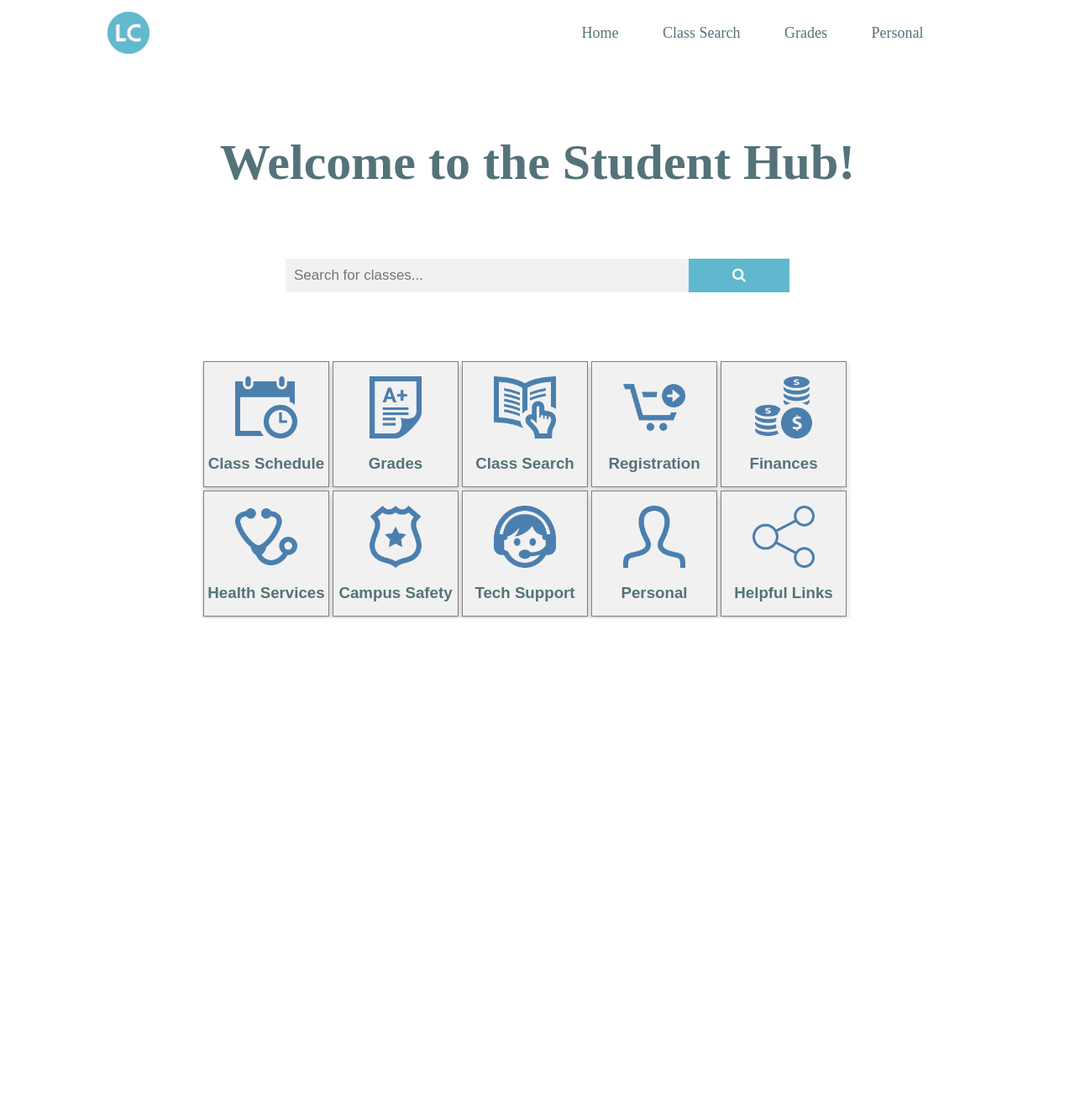
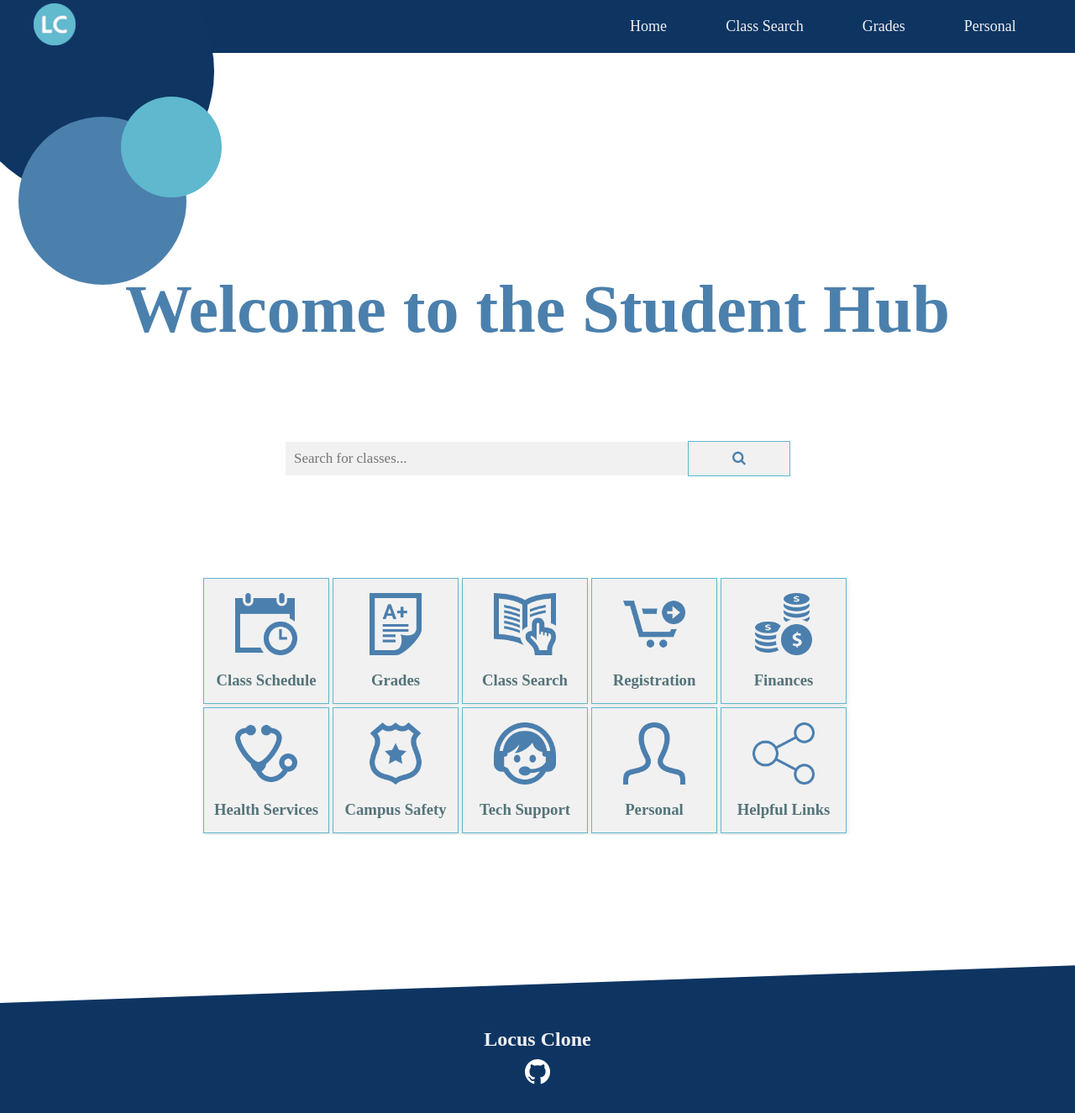
Before and after one commit to gabehug/CS324-Web-Design-Project, a plain HTML site: page index.html in a window 1280 px wide. Shown: the part 1-1326 px from the top of the page at 84% size. Before the commit the page ends 800 px from the top, so only its background shows below. Drawn offline with Linux system fonts and the light colour scheme.

Commit message:
final code for DEV week. Main layout and design complete

```diff
--- a/index.html
+++ b/index.html
@@ -12,7 +12,10 @@
     <header>
 
         <div class="logo-wrapper">
-            <img src="assets/logo.png" height= "50" alt="Locus Clone">
+            <a href="index.html">
+                <img src="assets/logo.png" height= "50" alt="Locus Clone">
+            </a>
+
 
         </div>
 
@@ -29,9 +32,21 @@
     </header>
 
     <main>
+        <div class="circles">
+            <span class="dot0"></span>
+            <span class="dot1"></span>
+            <span class="dot2"></span>
+        </div>
+
         <section class="welcome">
-            <h1>Welcome to the Student Hub!</h1>
+            <h1>Welcome to the Student Hub</h1>
         </section>
+
+        <div class="tripledot">
+            <span class="dot3"></span>
+            <span class="dot3"></span>
+            <span class="dot3"></span>
+        </div>
 
         <form class="search" style="margin:auto;max-width:600px">
             <input type="text" placeholder="Search for classes..." name="search">
@@ -41,43 +56,43 @@
 
         <section class="quicklinks">
             <div class="btn-group">
-                <button>
+                <button class="btn">
                     <img src="assets/classSchedule.png" width="50%">
                     <h3>Class Schedule</h3>
                 </button>
-                <button>
+                <button class="btn">
                     <img src="assets/grades.png" width="50%">
                     <h3>Grades</h3>
                 </button>
-                <button>
+                <button class="btn">
                     <img src="assets/classSearch.png" width="50%">
                     <h3>Class Search</h3>
                 </button>
-                <button>
+                <button class="btn">
                     <img src="assets/registration.png" width="50%">
                     <h3>Registration</h3>
                 </button>
-                <button>
+                <button class="btn">
                     <img src="assets/finances.png" width="50%">
                     <h3>Finances</h3>
                 </button>
-                <button>
+                <button class="btn">
                     <img src="assets/health.png" width="50%">
                     <h3>Health Services</h3>
                 </button>
-                <button>
+                <button class="btn">
                     <img src="assets/safety.png" width="50%">
                     <h3>Campus Safety</h3>
                 </button>
-                <button>
+                <button class="btn">
                     <img src="assets/techSupport.png" width="50%">
                     <h3>Tech Support</h3>
                 </button>
-                <button>
+                <button class="btn">
                     <img src="assets/personal.png" width="50%">
                     <h3>Personal</h3>
                 </button>
-                <button>
+                <button class="btn">
                     <img src="assets/links.png" width="50%">
                     <h3>Helpful Links</h3>
                 </button>
@@ -87,8 +102,17 @@
         </section>
     </main>
 
-
     <footer>
+        <div class="wrapper">
+            <div id="skew" class="cus-div">
+                <div class="content">
+                    <h2>Locus Clone</h2>
+                    <a href="https://github.com/gabehug/CS324-Web-Design-Project">
+                        <img src="assets/github.png" height= "30" alt="Project Github">
+                    </a>
+                </div>
+            </div>
+        </div>
 
     </footer>
 </body>
--- a/styles.css
+++ b/styles.css
@@ -3,13 +3,24 @@
     margin: 0px;
     padding: 0px;
     box-sizing: border-box;
+    font-family: Futura;
 }
+
+/*
+body {
+    background-image: url(/assets/dot-grid.png);
+}
+
+*/
+
+
 header {
     display: flex;
-    width: 80%;
-    height: 10vh;
+    width: 100%;
+    height: 8vh;
     margin: auto;
     align-items: center;
+    background-color: #0e3562;
 }
 
 /* NavBar Styles */
@@ -21,31 +32,32 @@ header {
 .logo-wrapper,
 nav {
     flex: 1;
+    margin-left: 40px;
 }
 
 .logo {
     font-weight: 400;
     margin: 5px;
+
 }
 
 .nav-links {
     justify-content:space-evenly;
     list-style: none;
-
 }
 
 .nav-link {
-    color:#547379;
+    color:#f1f1f1;
     font-size:18px;
     text-decoration: none;
-
 }
 
 .nav-link:hover {
     color: #5FB8CD;
 }
 
-@media (max-width: 800px) {
+
+@media (max-width: 900px) {
     .nav-link {
         font-size: 12px;
         text-decoration: none;
@@ -54,14 +66,28 @@ nav {
 
 .welcome h1{
    text-align: center;
-   font-size: 60px;
-   margin-top: 80px;
-   margin-bottom: 80px;
-   color: #547379;
+   font-size: 80px;
+   padding:1.4em;
+   color: #4b80ad;
+   margin-top: -0.3em;
 }
+
+
+@media (max-width: 920px) {
+    .welcome h1{
+        font-size: 60px;
+        text-decoration: none;
+        margin-top: .5em;
+    }
+}
+
 
 /* Search Box */
 
+.search {
+    padding-bottom: 10em;
+
+}
 form.search input[type=text] {
     margin-bottom: 80px;
     padding: 10px;
@@ -70,35 +96,45 @@ form.search input[type=text] {
     width: 80%;
     background: #f1f1f1;
     border: 0;
-
 }
 
 form.search button {
     float: left;
     width: 20%;
     padding: 10px;
-    background: #5FB8CD;
-    color: White;
+    background: #f1f1f1;
+    color: #4b80ad;
     font-size: 17px;
     cursor: pointer;
     border:0;
+    outline:.2px solid #5FB8CD;
 }
 
 form.search button:hover {
-    background: #547379;
+    background: #4b80ad;
+    color: #f1f1f1;
+    outline: 0.5px dotted #4b80ad;
 }
+
+@media (max-width: 920px) {
+    .search {
+        padding-left: 30px;
+        padding-right: 30px;
+    }
+}
+
 
 
 /* Quick Links */
 
-.btn-group  button {
-    box-shadow: 0 4px 8px 0 rgba(0, 0, 0, 0.2);
+.btn-group button {
+    box-shadow: 0 4px 8px 0 rgba(0, 0, 0, 0.1);
     width: 150px;
     height: 150px;
     float: left;
     margin: 2px;
     background-color: #f1f1f1;
-    border: 0.5px solid grey;
+    border: 0.2px solid #5FB8CD;
     font-size: 16px;
     color: #547379;
 }
@@ -111,17 +147,35 @@ form.search button:hover {
     width: 800px;
     overflow-y: auto;
     margin: auto;
+    margin-bottom: 200px;
+}
+
+.btn{
+    transition: transform .2s;
+}
+
+.btn:hover {
+    background: #4b80ad;
+    color: #f1f1f1;
+    border: 2px dotted #5FB8CD;
+}
+
+.btn:hover img{
+    filter: brightness(0) invert(1);
 }
 
 
-@media (max-width: 800px) {
+@media (max-width: 920px) {
     .btn-group {
         width: 80%;
         margin: auto;
+        margin-bottom: 100px;
+        overflow: hidden;
     }
     .btn-group button {
-        width: 90%;
+        width: 100%;
         height: 60px;
+        margin-bottom: 5px;
     }
     .btn-group h3 {
         margin-top: -10px;
@@ -129,4 +183,112 @@ form.search button:hover {
     .btn-group img {
         height:0;
     }
+
 }
+
+
+/* Footer */
+
+.cus-div {
+    width:100%;
+    position:sticky;
+    left:0;
+    bottom: 0;
+}
+
+#skew {
+    background-color: #0e3562;
+    background-position: center center;
+    z-index: 1 ;
+}
+
+.cus-div:after {
+    position:absolute;
+    width:100%;
+    height:100%;
+    background: inherit;
+    z-index: -1;
+    bottom: 0;
+    content: '';
+}
+
+#skew:after {
+    transform-origin: left top;
+    transform: skewY(-2deg);
+}
+
+.content {
+    text-align: center;
+    padding: 30px 10px;
+    overflow: hidden;
+    display: block;
+    height: auto;
+    color:#f1f1f1;
+}
+
+.content h2 {
+    margin-bottom: 10px;
+}
+
+/*  Circle Designs */
+
+.dot0 {
+    height: 300px;
+    width: 300px;
+    background-color: #0f3563;
+    border-radius: 50%;
+    margin-left: -2.8em;
+    margin-top: -8em;
+    display: grid;
+}
+
+.dot1 {
+    height: 200px;
+    width: 200px;
+    background-color: #4b80ad;
+    border-radius: 50%;
+    margin-left: 1.4em;
+    margin-top: -6em;
+    display: grid;
+}
+
+.dot2 {
+    height: 120px;
+    width: 120px;
+    background-color: #5FB8CD;
+    border-radius: 50%;
+    margin-left: 9em;
+    margin-top: -14em;
+    display: grid;
+}
+
+@media (max-width: 920px) {
+    .circles {
+        display: none;
+    }
+}
+
+.dot3 {
+    height: 30px;
+    width: 30px;
+    background-color: #5FB8CD;
+    border-radius: 50%;
+    margin: 1em;
+    margin-bottom: 3em;
+    margin-top: -3em;
+    display: inline-block;
+}
+
+.tripledot {
+    display: flex;
+    justify-content: center;
+    align-items: center;
+    margin-top: 2em;
+    margin-bottom: 2em;
+}
+
+@media (min-width: 920px) {
+    .tripledot {
+        display: none;
+    }
+}
```
Also changed, not shown: assets/dot-grid.png (added), assets/github.png (added).
